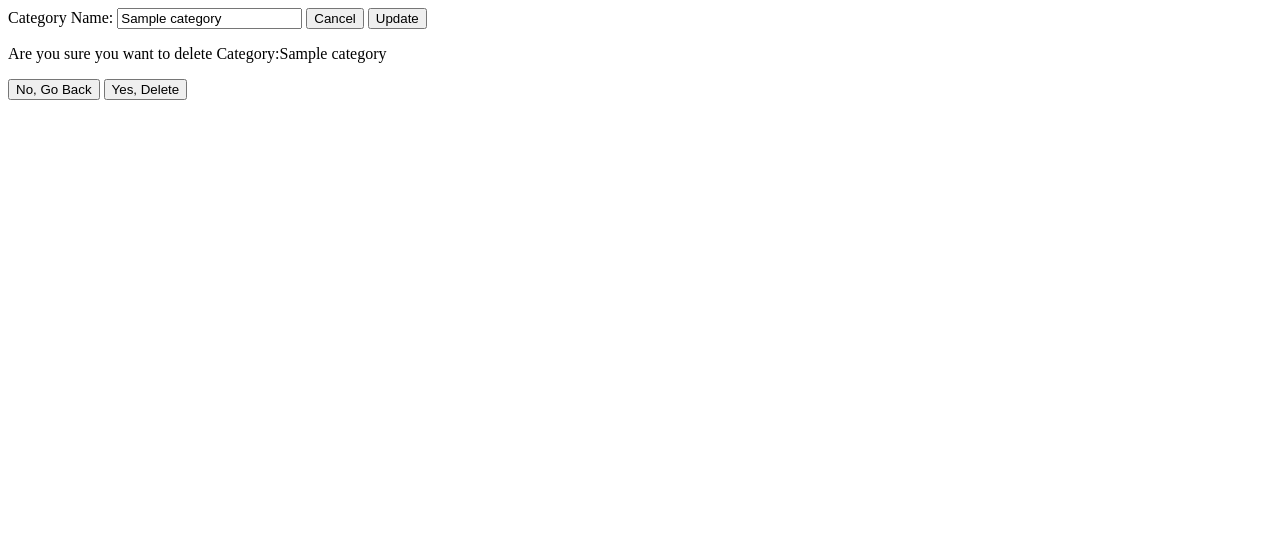
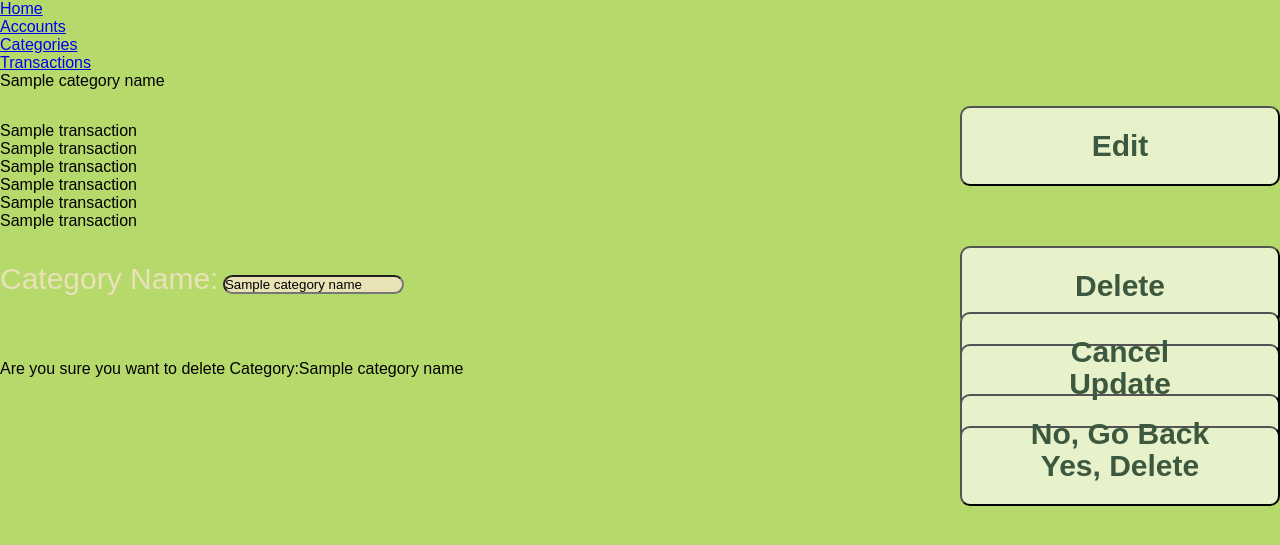
Before and after one commit to astridjamesrosal/flask-phase, a Flask app: template project6_finance_tracker/templates/view_category.html in a window 1280 px wide. Shown: the top 545 px of the page. Run offline with Flask 3, Linux system fonts and the light colour scheme; the template is opened without the code that fills it: most values are stand-ins (such as "Sample title", 1, 10 or a date in 2020).

Commit message:
Add view_category.html with transaction list, edit and delete category modals

```diff
--- a/project6_finance_tracker/templates/view_category.html
+++ b/project6_finance_tracker/templates/view_category.html
@@ -1,15 +1,33 @@
-<div class="modal" id="editCategoryModal-{{ category[0] }}">
-                <form action="{{ url_for('edit_category_route', category_id=category[0]) }}" method="POST">
+{% extends 'base.html' %}
+    {% block content %}
+        <div class="category_full_view">
+            <p class="category_name_full_view">{{ category_name[1] }}</p>
+            <button type="button" onclick="showModal('editCategoryModal-{{ category_name[0] }}')">Edit</button>
+            {% for transaction in category_transactions %}
+                <div class="transaction_box">
+                    <p>{{ transaction[1] }}</p>
+                    <p>{{ transaction[4] }}</p>
+                    <p>{{ transaction[3] }}</p>
+                    <p>{{ transaction[2] }}</p>
+                    <p>{{ transaction[6] }}</p>
+                    <p>{{ transaction[5] }}</p>
+                </div>
+            {% endfor %}
+            <button type="button" onclick="showModal('deleteCategoryModal-{{ category_name[0] }}')">Delete</button>
+            <div class="modal" id="editCategoryModal-{{ category_name[0] }}">
+                <form action="{{ url_for('edit_category_route', category_id=category_name[0]) }}" method="POST">
                     <label>Category Name:</label>
-                    <input type="text" name="category_name" value="{{ category[1] }}">
-                    <button type="button" onclick="hideModal('editCategoryModal-{{ category[0] }}')">Cancel</button>
+                    <input type="text" name="category_name" value="{{ category_name[1] }}">
+                    <button type="button" onclick="hideModal('editCategoryModal-{{ category_name[0] }}')">Cancel</button>
                     <button type="submit">Update</button>
                 </form>
             </div>
-            <div class="modal" id="deleteCategoryModal-{{ category[0] }}">
-                <form action="{{ url_for('delete_category_route', category_id=category[0]) }}" method="POST">
-                    <p class="delete_message">Are you sure you want to delete Category:{{ category[1] }}</p>
-                    <button type="button" onclick="hideModal('deleteCategoryModal-{{ category[0] }}')">No, Go Back</button>
+            <div class="modal" id="deleteCategoryModal-{{ category_name[0] }}">
+                <form action="{{ url_for('delete_category_route', category_id=category_name[0]) }}" method="POST">
+                    <p class="delete_message">Are you sure you want to delete Category:{{ category_name[1] }}</p>
+                    <button type="button" onclick="hideModal('deleteCategoryModal-{{ category_name[0] }}')">No, Go Back</button>
                     <button type="submit">Yes, Delete</button>
                 </form>
             </div>
+        </div>
+    {% endblock %}
```
